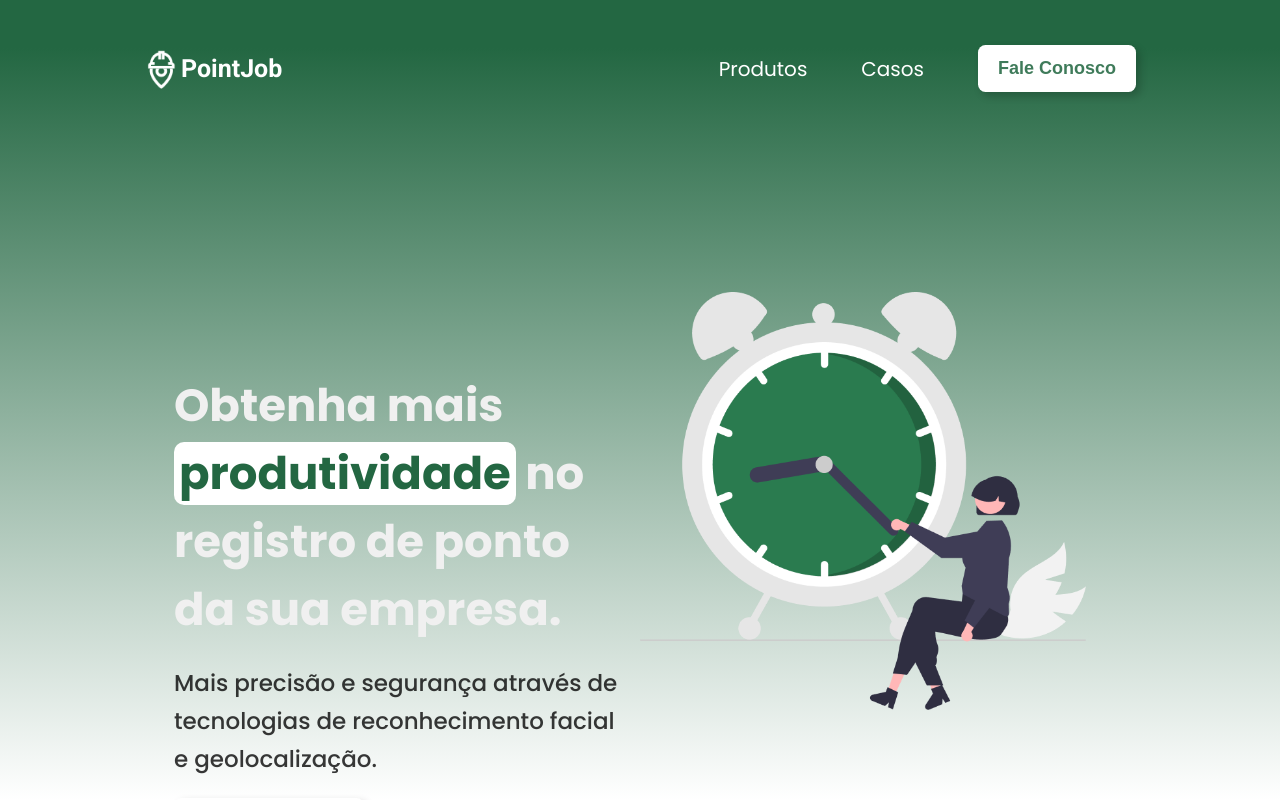
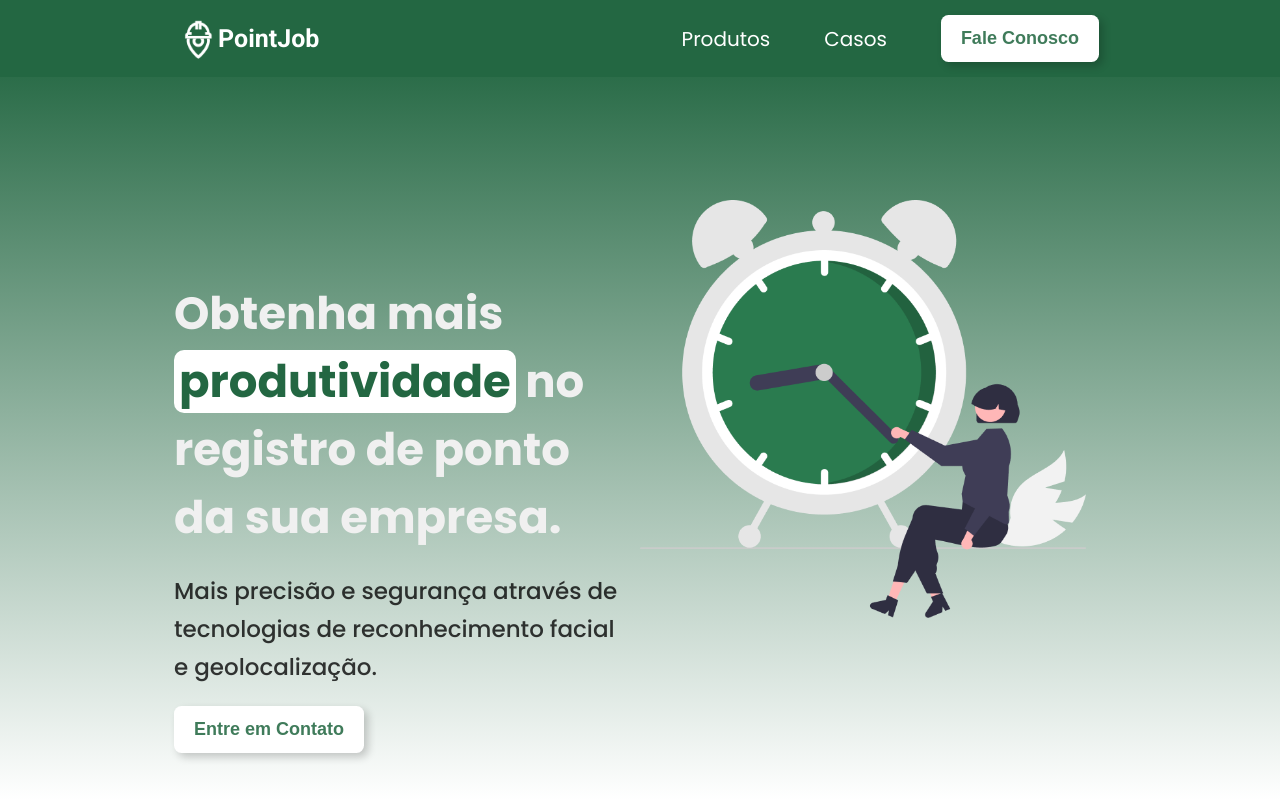
Before and after one commit to pedrocslucas/pj-landingpage, a React (Vite) app: page / in a window 1280 px wide. Shown: the top 800 px of the page. Built offline with nearby package versions, Linux system fonts and the light colour scheme.

Commit message:
fixando o cabeçalho de landing page

```diff
--- a/src/styles/Header.module.css
+++ b/src/styles/Header.module.css
@@ -1,10 +1,16 @@
 @import url('https://fonts.googleapis.com/css2?family=Roboto:wght@700&display=swap');
 
 .header{
-  margin-top: 45px;
+  position: fixed;
+  top: 0;
+  left: 0;
+  width: 100%;
+  z-index: 1000; /* para o header ficar acima de outros elementos */
+  background-color: #236742;
+  padding: 15px 0px;
   display: flex;
   align-items: center;
-  justify-content: space-between;
+  justify-content: space-around;
 }
 
 .namedLogo{
```
